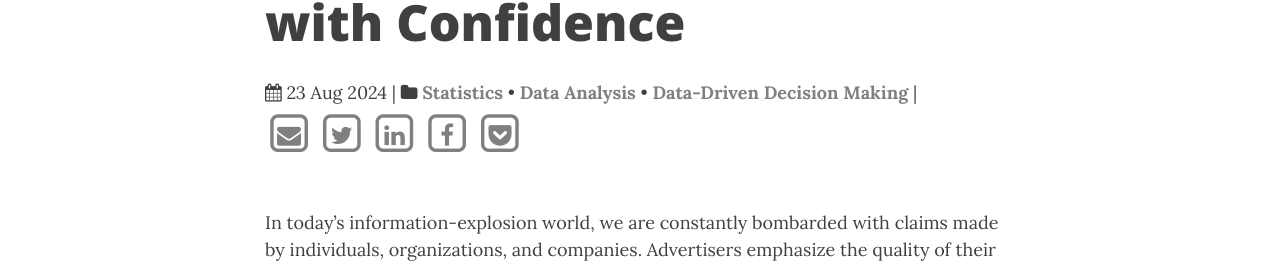
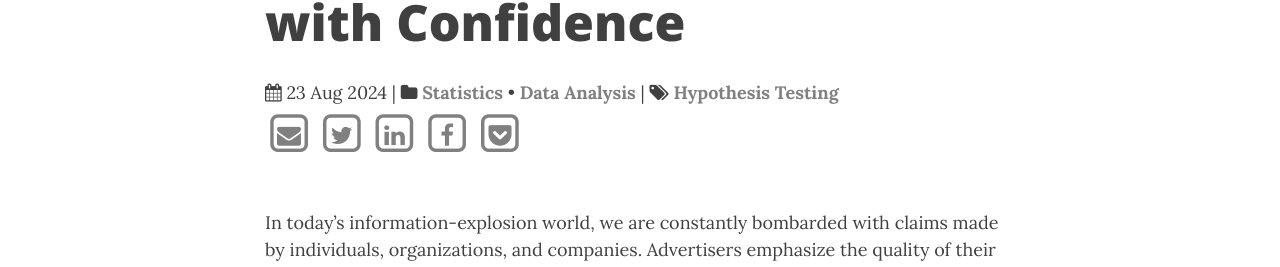
Before and after one commit to stonefl/stonefl.github.io, a Jekyll site: the page built from _posts/2024-08-23-understanding-hypothesis-testing-for-evaluating-claims-with-confidence.md, in a window 1280 px wide and 900 px high. Shown: the part 245-512 px from the top of the window. Built offline with Jekyll 4.4.1, drawn with Linux system fonts in a browser that asks for light colours; nearby versions of some CDN libraries; comment, search, counter and statistics services are not loaded.

Commit message:
Update 2024-08-23-understanding-hypothesis-testing-for-evaluating-claims-with-confidence.md

```diff
--- a/_posts/2024-08-23-understanding-hypothesis-testing-for-evaluating-claims-with-confidence.md
+++ b/_posts/2024-08-23-understanding-hypothesis-testing-for-evaluating-claims-with-confidence.md
@@ -5,8 +5,9 @@ title: Understanding Hypothesis Testing for Evaluating Claims with Confidence
 categories:
   - Statistics
   - Data Analysis
-  - Data-Driven Decision Making
 thumbnail: /img/post/Hypothesis_testing.png
+tags:
+  - Hypothesis Testing
 ---
 In today's information-explosion world, we are constantly bombarded with claims made by individuals, organizations, and companies. Advertisers emphasize the quality of their products, universities boast about the salaries of their graduates, and pharmaceutical companies promote the efficacy of their medicines. But how do we know if these claims are trustworthy? Hypothesis testing offers a systematic approach to assess the validity of such claims.
 <!--more-->
```
